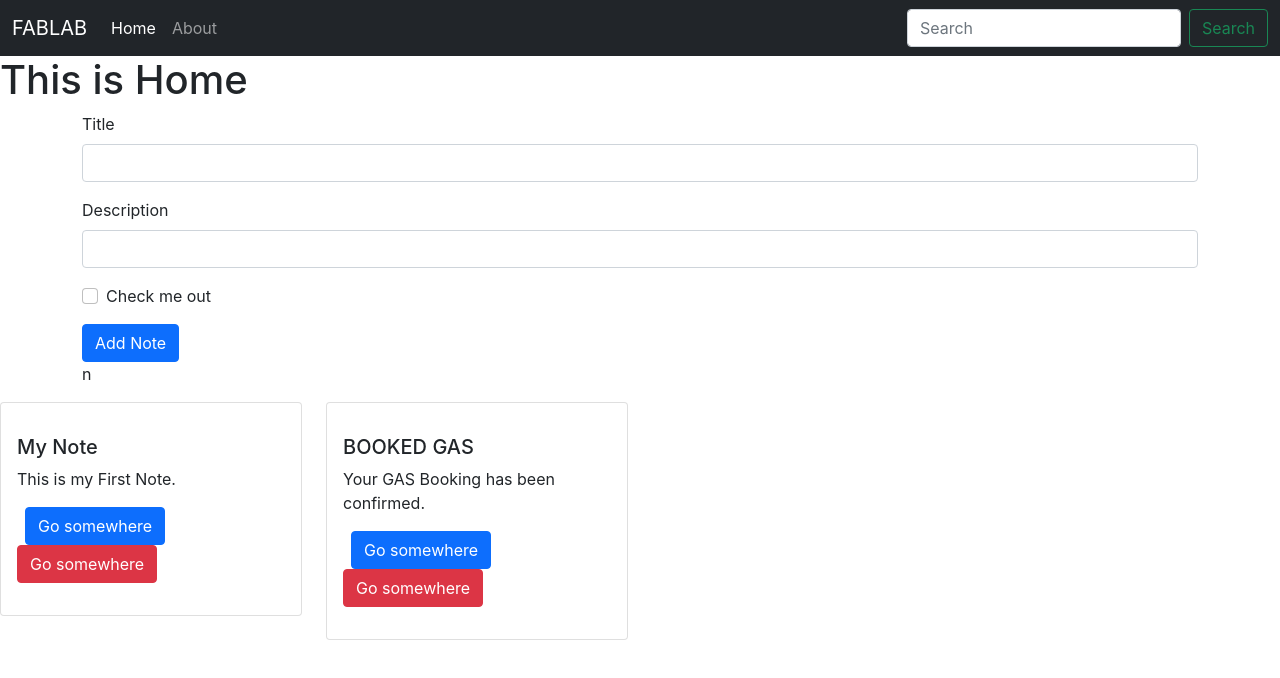
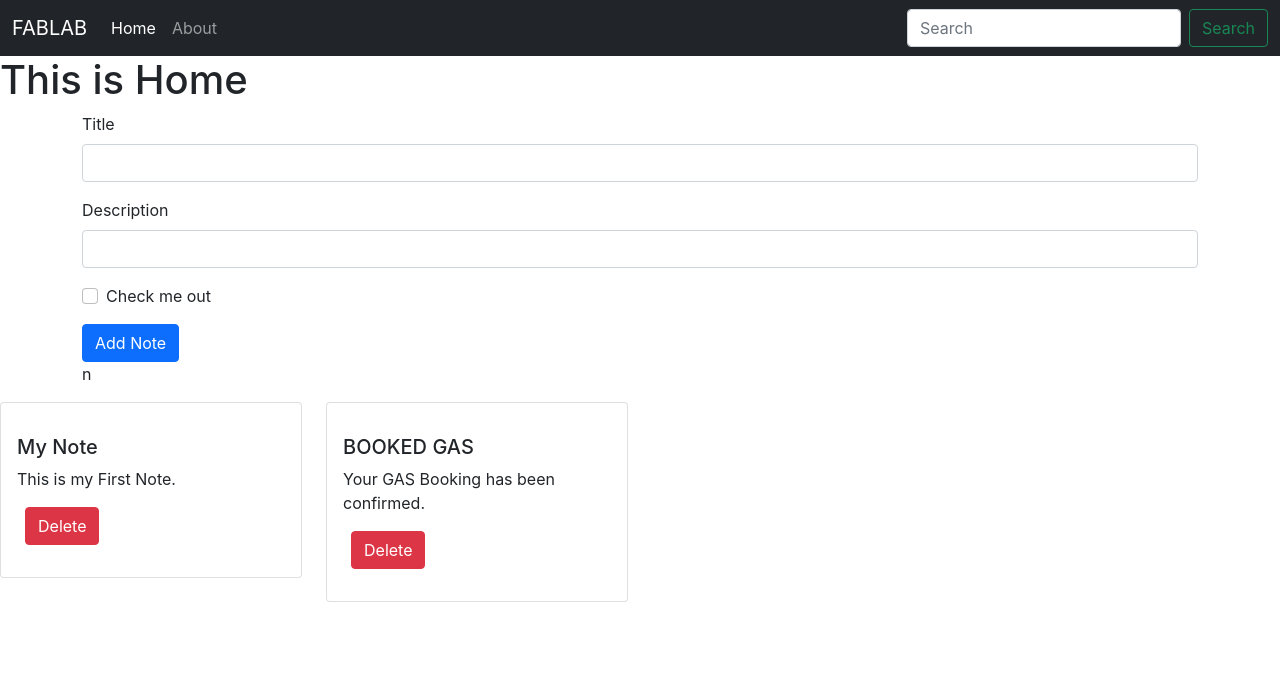
Before and after one commit to taparia11/Notebook, a React (Create React App) app in the folder notebook/: page / in a window 1280 px wide. Shown: the top 678 px of the page. Built offline with nearby package versions, Linux system fonts and the light colour scheme.

Commit message:
delete button added

```diff
--- a/notebook/src/components/Noteitem.js
+++ b/notebook/src/components/Noteitem.js
@@ -1,17 +1,20 @@
-import React from 'react'
+import React, { useContext} from 'react'
 import { Link } from 'react-router-dom';
+import noteContext from "../context/notes/noteContext";
 
 
 const Noteitem = (props) => {
     const { note } = props;
+    const context = useContext(noteContext);
+  const { deleteNote } = context;
     return (
         <div className='col-md-3'>
             <div className="card" >
                     <div className="card-body my-3">
                         <h5 className="card-title">{note.title}</h5>
                         <p className="card-text">{note.description}</p>
-                        <Link to="#" className="btn btn-primary mx-2">Go somewhere </Link>
-                        <Link to="#" className="btn btn-danger">Go somewhere</Link>
+                        <Link to="#" className="btn btn-danger mx-2" onClick={()=>{deleteNote(note._id)}}>Delete </Link>
+                        {/* <Link to="#" className="btn btn-danger">Go somewhere</Link> */}
                     </div>
             </div>
         </div>
```
